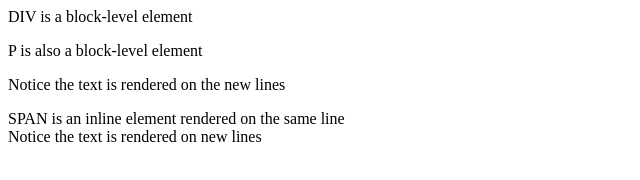
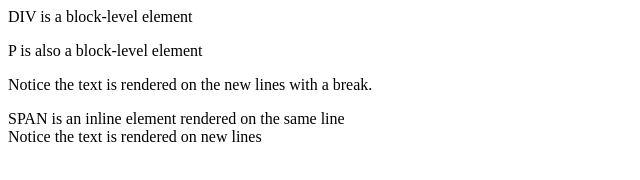
Before and after one commit to heisenbergcorleone/edx-html-css-and-javascript, a plain HTML site: page pilot/index3.html in a window 1280 px wide. Shown: the whole page, without its empty margins (0-640 px from the left). Drawn offline with Linux system fonts and the light colour scheme.

Commit message:
inline vs block

```diff
--- a/pilot/index3.html
+++ b/pilot/index3.html
@@ -10,7 +10,7 @@
 			P is also a block-level element
 		</p>
 		<p>
-			Notice the text is rendered on the new lines
+			Notice the text is rendered on the new lines with a break.
 		</p>
 		<span>
 			SPAN is an inline element rendered on the same line
```
